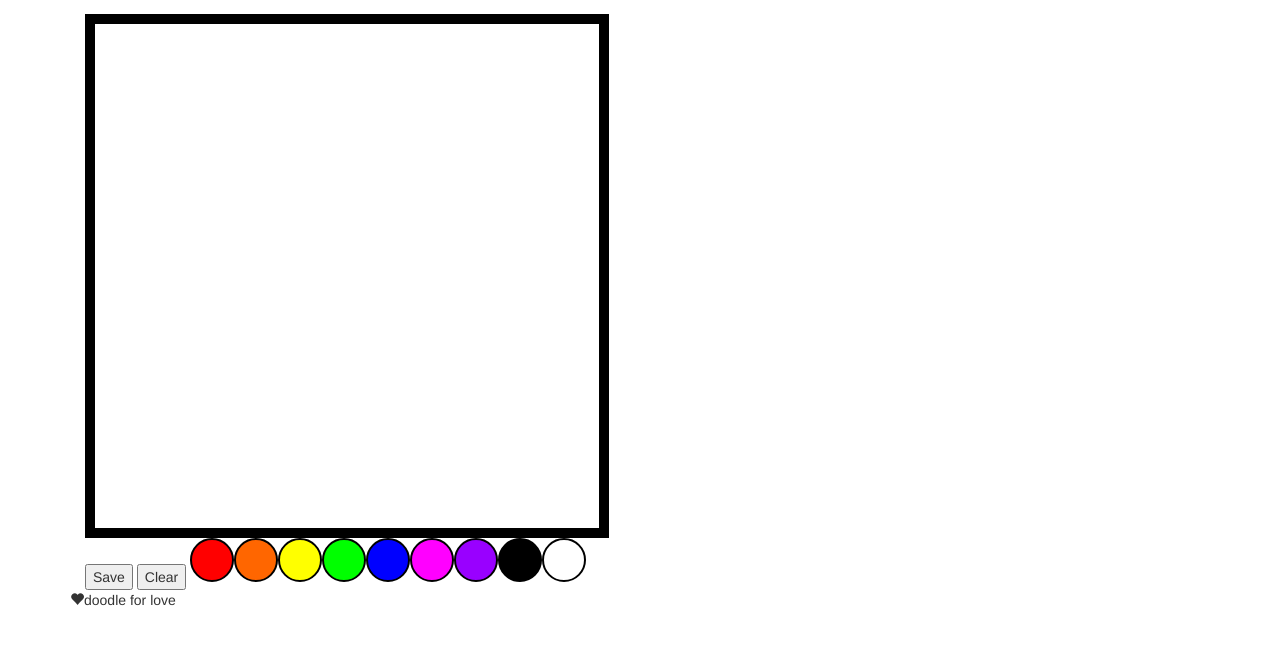
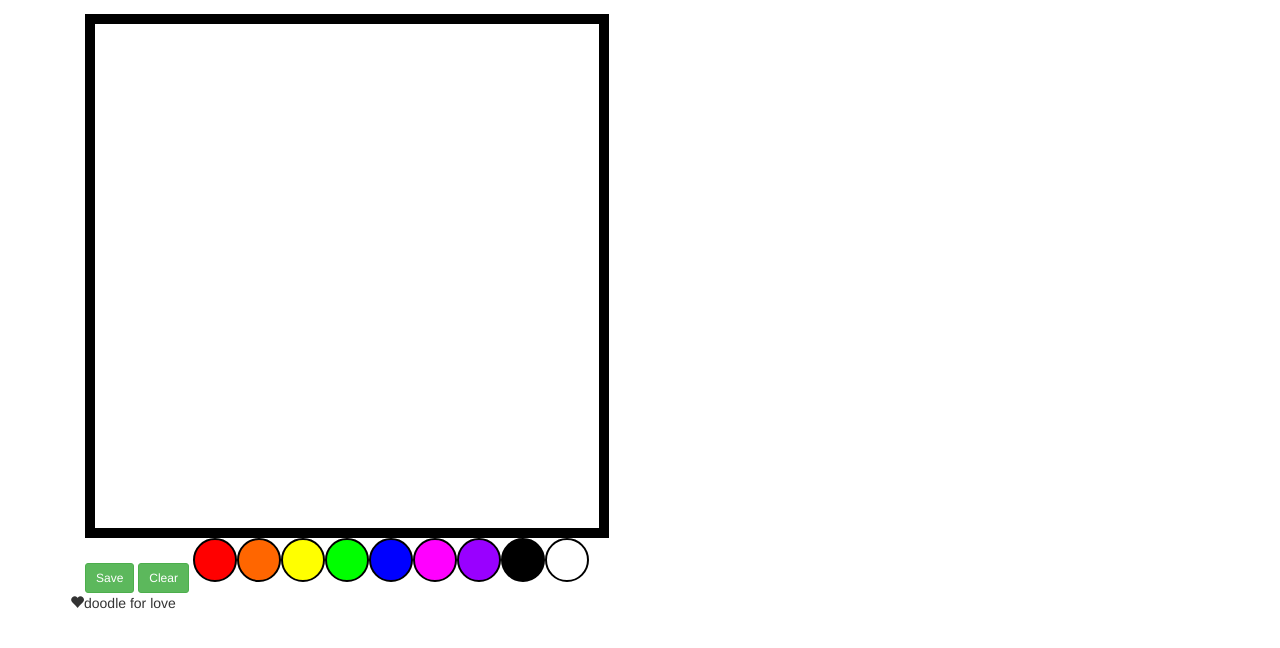
Before and after one commit to supersoaker-warriors/supersoaker-warriors, a website: page client/index.html at #/draw in a window 1280 px wide. Shown: the part 58-706 px from the top of the page. Drawn offline with nearby package versions, Linux system fonts and the light colour scheme; some packages are replaced by stand-ins of ours; a script that the page names is missing.

Commit message:
[STYLE] changed button look

```diff
--- a/client/app/draw/draw.html
+++ b/client/app/draw/draw.html
@@ -7,8 +7,8 @@
      <!-- ALSO: keep an eye on canvasHolder size if deciding to change sizing -->
     <canvas ng-model="canvas" canvas-draw id='drawing' width='504' height='504'></canvas>
   </div>
-  <button ng-click="draw.save()">Save</button>
-  <button ng-click="draw.clear()">Clear</button>
+  <button ng-click="draw.save()" class="btn btn-success btn-sm">Save</button>
+  <button ng-click="draw.clear()" class="btn btn-success btn-sm">Clear</button>
 <!--   <button ng-click="draw.blue()">Blue</button> -->
   <li ng-repeat="color in draw.colors"
       ng-style="{'background-color':'#'+color,
```
